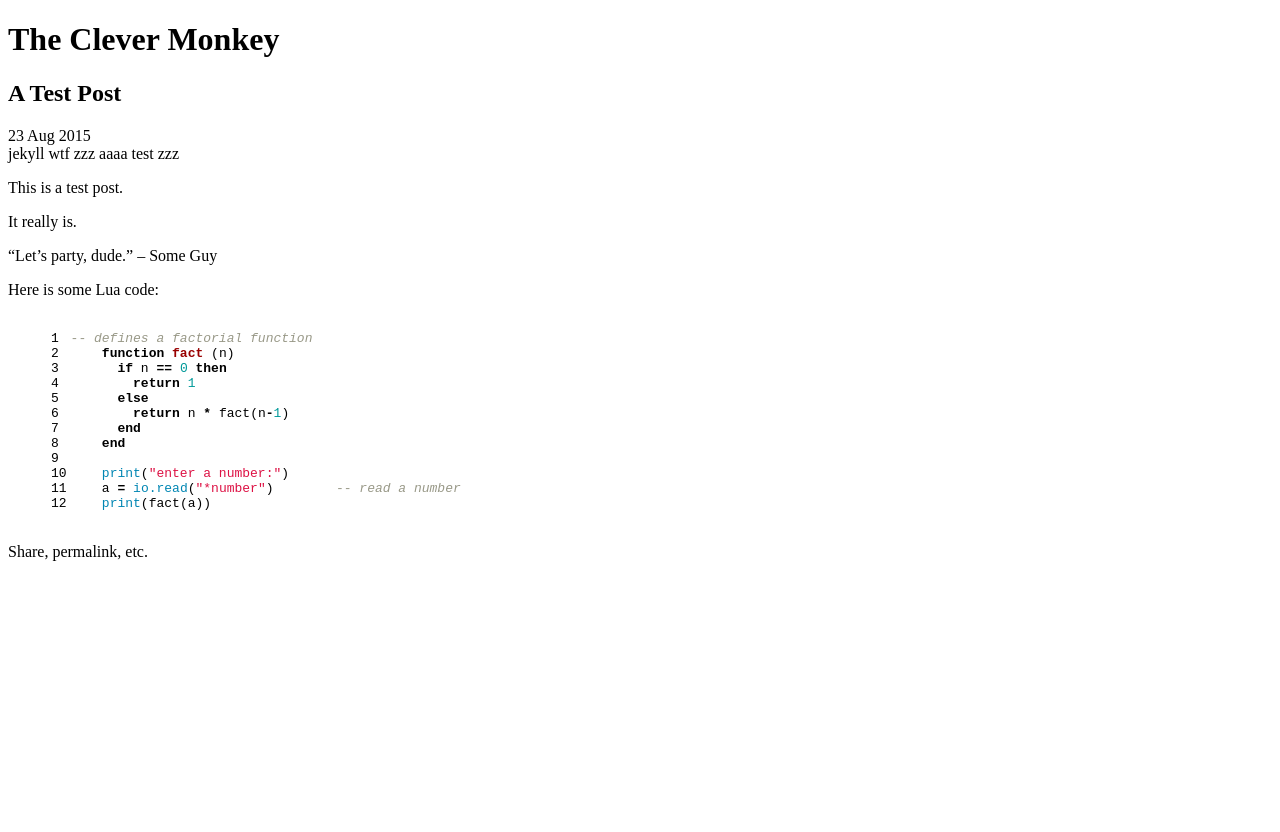
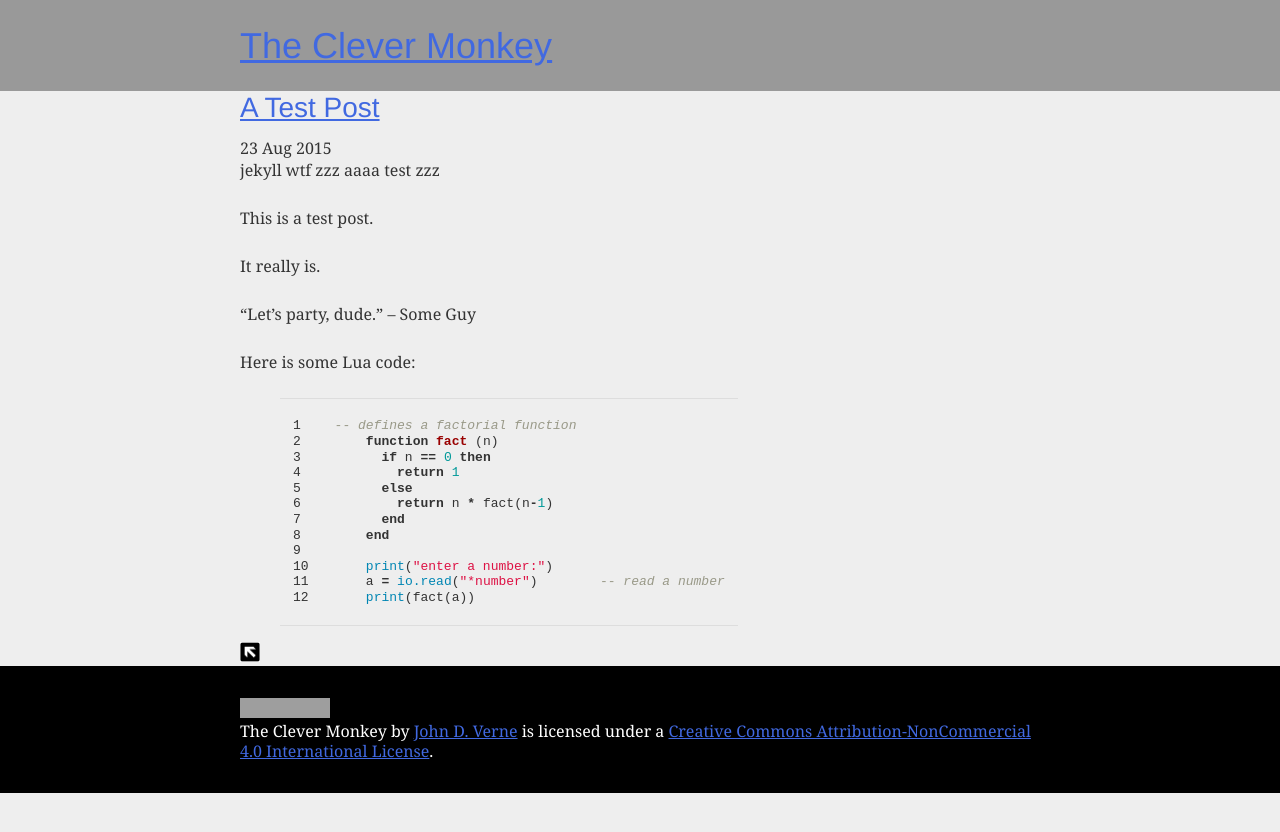
Before and after one commit to jverne/jverne.github.io, a Jekyll site: the page built from _posts/2015-08-23-a-test-post.md, in a window 1280 px wide. Shown: the top 832 px of the page. Built offline with Jekyll 4.4.1, drawn with Linux system fonts in a browser that asks for light colours; grey boxes are pictures that could not be loaded.

Commit message:
Tweak styles, add some pretty images

```diff
--- a/_config.yml
+++ b/_config.yml
@@ -15,6 +15,7 @@ timezone: America/Toronto
 permalink: pretty
 kramdown:
   auto_ids: false
+excerpt_separator: <!--more-->
 
 # Defaults
 defaults:
--- a/_includes/head.html
+++ b/_includes/head.html
@@ -25,7 +25,8 @@
   </title>
 
   <!-- CSS -->
-  <link rel="stylesheet" href="/stylesheets/syntax.css">
+  <link rel="stylesheet" href="/assets/css/syntax.css">
+  <link rel="stylesheet" href="/assets/css/styles.css">
 
   <!-- RSS -->
   <link rel="alternate" type="application/atom+xml" title="RSS" href="/atom.xml">
--- /dev/null
+++ b/_includes/license.html
@@ -0,0 +1 @@
+<a rel="license" href="http://creativecommons.org/licenses/by-nc/4.0/"><img alt="Creative Commons License" style="border-width:0" src="https://i.creativecommons.org/l/by-nc/4.0/80x15.png" /></a><br /><span xmlns:dct="http://purl.org/dc/terms/" property="dct:title">The Clever Monkey</span> by <a xmlns:cc="http://creativecommons.org/ns#" href="http://www.clevermonkey.org" property="cc:attributionName" rel="cc:attributionURL">John D. Verne</a> is licensed under a <a rel="license" href="http://creativecommons.org/licenses/by-nc/4.0/">Creative Commons Attribution-NonCommercial 4.0 International License</a>.
--- a/_layouts/page.html
+++ b/_layouts/page.html
@@ -19,6 +19,6 @@ layout: default
 
 <footer class="footer">
 	<div class="container">
-		Copyright &copy;2015 John D. Verne. All rights reserved.
+		{% include license.html %}
 	</div>
 </footer>
--- a/_layouts/post.html
+++ b/_layouts/post.html
@@ -7,23 +7,26 @@ layout: default
 {% assign tags = page.tags | sort %}
 <header class="header">
 	<div class="container">
-		<h1 class="header-heading">{{ site.title }}</h1>
+		<h1 class="header-heading"><a href="/">{{ site.title }}</a></h1>
 	</div>
 </header>
 
-<article>
+<article class="container">
 	<header>
 		<hgroup>
-		<h2>{{ page.title }}</h2>
-
+		<h2><a href="{{ page.url }}">{{ page.title }}</a></h2>
 		<div><time datetime="{{ page.date | date_to_xmlschema }}">{{ page.date | date_to_string }}</time></div>
-
-		<div>{% for tag in tags %}{{ tag | downcase }} {% endfor %}</div>
+		<p>{% for tag in tags %} {{ tag | downcase }} {% endfor %}</p>
 		</hgroup>
 	</header>
-	{{ content }}
 
-	<footer>
-	Share, permalink, etc.
-	</footer>
+	<div class="container">
+		{{ content }} <a href="{{ page.url }}"><img src="/assets/img/ss_60_Forward-and-Left-Arrow.png" alt="[permalink]" title="Permalink" width="20" height="20"></a>
+	</div>
 </article>
+
+<footer class="footer">
+	<div class="container">
+		{% include license.html %}
+	</div>
+</footer>
--- a/assets/css/styles.css
+++ b/assets/css/styles.css
@@ -8,7 +8,7 @@ body
 	padding: 0;
 	color: #333;
 	background-color: #eee;
-	font: 1em/1.2 "Helvetica Neue", Helvetica, Arial, Geneva, sans-serif;
+	font: 1em/1.2 "Source Serif Pro", Georgia, "Times New Roman", serif;
 }
 
 h1,h2,h3,h4,h5,h6
@@ -16,6 +16,7 @@ h1,h2,h3,h4,h5,h6
 	margin: 0 0 .5em;
 	font-weight: 500;
 	line-height: 1.1;
+	font: 1em/1.2 "Source Sans Pro", "Helvetica Neue", Helvetica, Verdana, Geneva, sans-serif;
 }
 
 h1 { font-size: 2.25em; } /* 36px */
```
Also changed, not shown: assets/css/github-light.css (renamed from stylesheets/github-light.css), assets/css/syntax.css (renamed from stylesheets/syntax.css), assets/img/ss_34_Bar.png (added), assets/img/ss_60_Forward-and-Left-Arrow.png (added).
